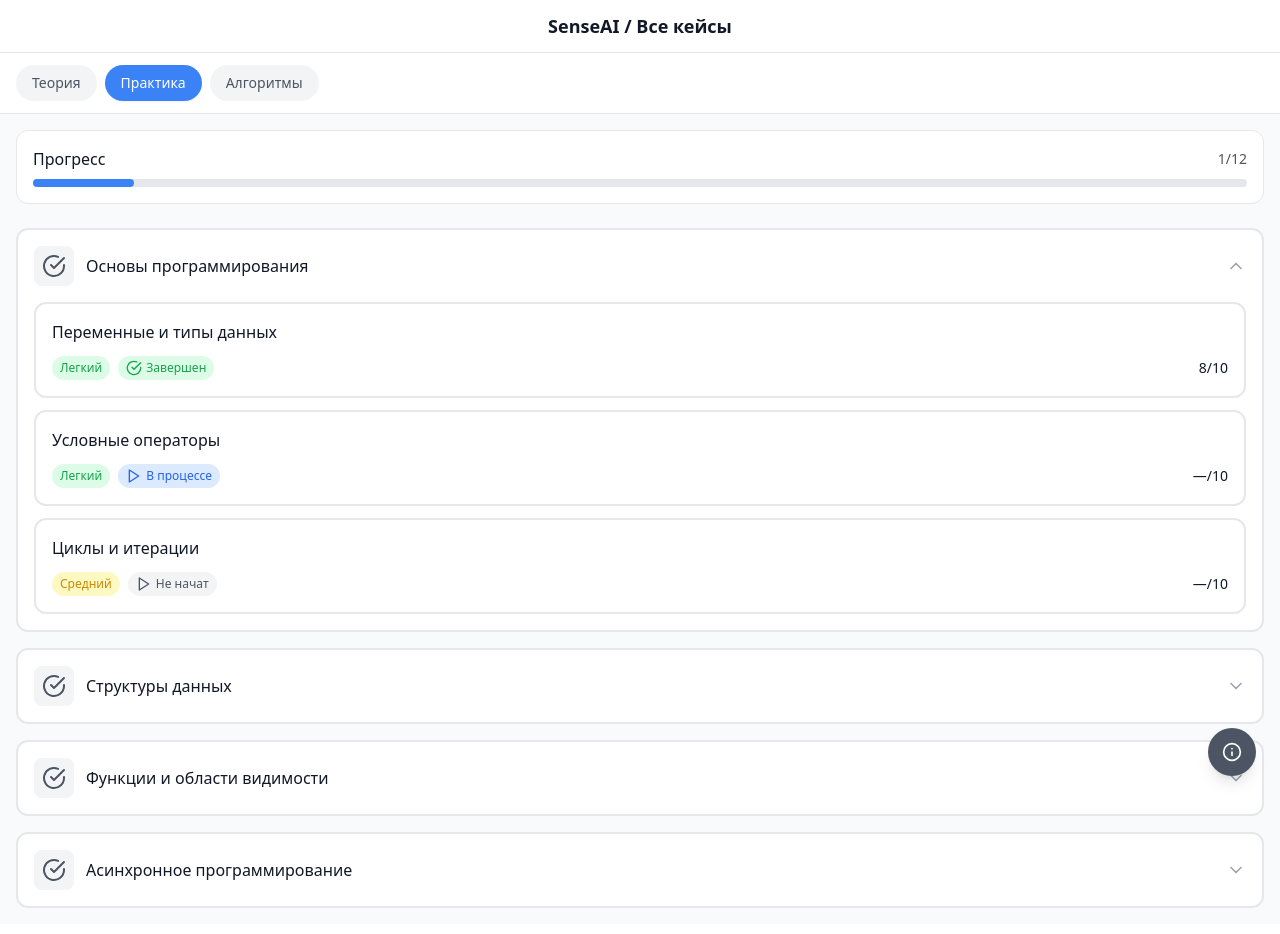
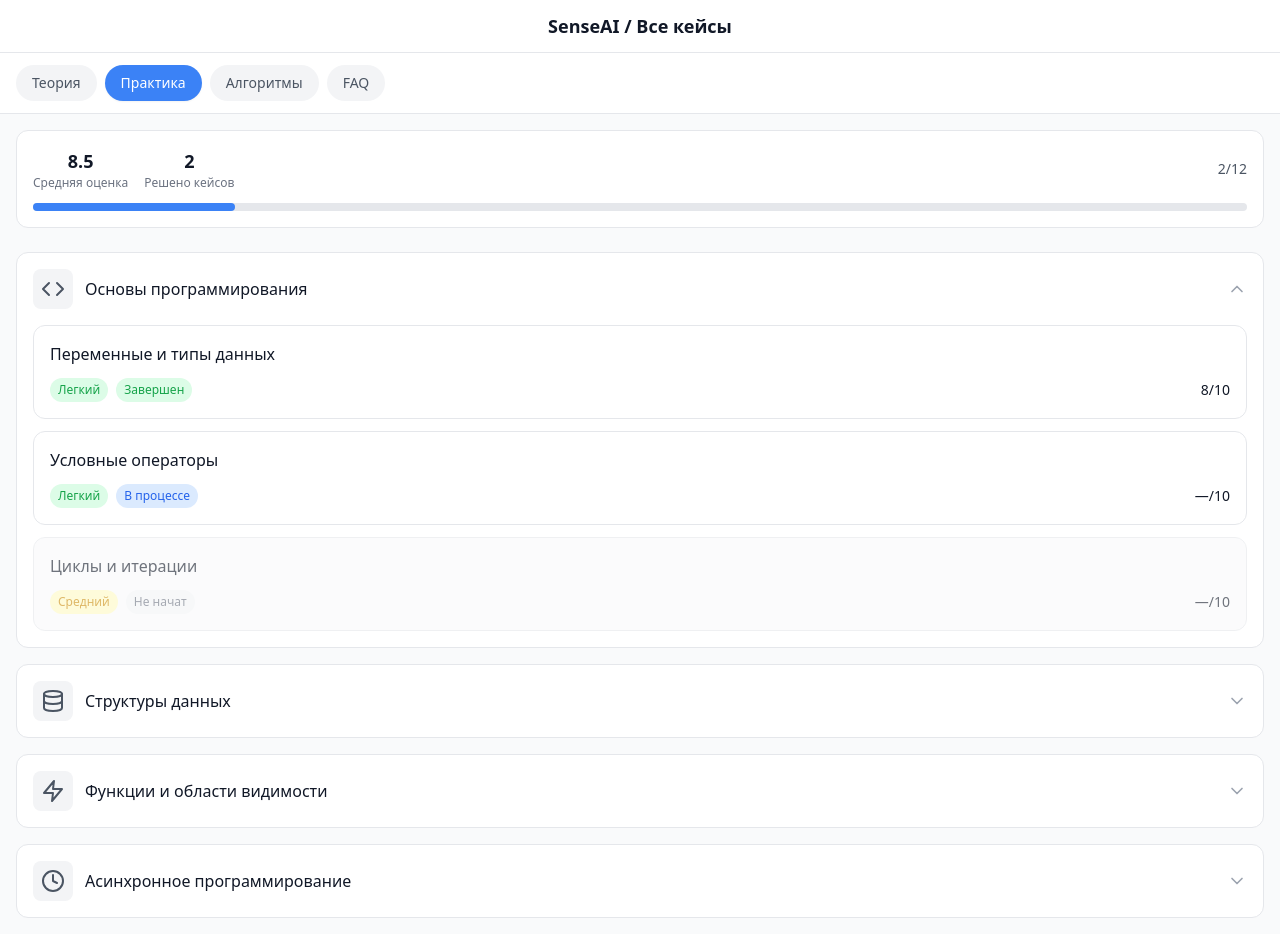
Before and after one commit to aleksey-kantuzov/practice-menu, a React (Vite) app: page / in a window 1280 px wide. Both pictures are taken after a click on the button "Основы программирования". Built offline with nearby package versions, Linux system fonts and the light colour scheme.

Commit message:
Корректировки макета практики

```diff
--- a/src/App.tsx
+++ b/src/App.tsx
@@ -6,12 +6,10 @@ import { AlgorithmsScreen } from './components/AlgorithmsScreen';
 import { TaskScreen } from './components/TaskScreen';
 import { FAQScreen } from './components/FAQScreen';
 import { Screen, Task } from './types';
-import { Info } from 'lucide-react';
 
 function App() {
   const [currentScreen, setCurrentScreen] = useState<Screen>('practice');
   const [selectedTask, setSelectedTask] = useState<Task | null>(null);
-  const [showFAQ, setShowFAQ] = useState(false);
 
   const handleNavigate = (screen: Screen) => {
     setCurrentScreen(screen);
@@ -25,14 +23,8 @@ function App() {
   const handleBack = () => {
     if (selectedTask) {
       setSelectedTask(null);
-    } else if (showFAQ) {
-      setShowFAQ(false);
     }
   };
-
-  if (showFAQ) {
-    return <FAQScreen onBack={handleBack} />;
-  }
 
   if (selectedTask) {
     return <TaskScreen task={selectedTask} onBack={handleBack} />;
@@ -52,15 +44,8 @@ function App() {
           <PracticeScreen onTaskClick={handleTaskClick} />
         )}
         {currentScreen === 'algorithms' && <AlgorithmsScreen />}
+        {currentScreen === 'faq' && <FAQScreen />}
       </div>
-
-      {/* FAQ Button */}
-      <button
-        onClick={() => setShowFAQ(true)}
-        className="fixed bottom-6 right-6 w-12 h-12 bg-gray-600 hover:bg-gray-700 text-white rounded-full flex items-center justify-center shadow-lg transition-all duration-200 hover:shadow-xl"
-      >
-        <Info className="w-5 h-5" />
-      </button>
     </div>
   );
 }
--- a/src/components/FAQScreen.tsx
+++ b/src/components/FAQScreen.tsx
@@ -1,14 +1,8 @@
 import React from 'react';
-import { Header } from './Header';
 
-interface FAQScreenProps {
-  onBack: () => void;
-}
-
-export const FAQScreen: React.FC<FAQScreenProps> = ({ onBack }) => {
+export const FAQScreen: React.FC = () => {
   return (
     <div className="min-h-screen bg-gray-50">
-      <Header title="FAQ" onBack={onBack} showBack />
       <div className="p-4 text-center py-20">
         <h2 className="text-xl font-semibold text-gray-900 mb-2">Часто задаваемые вопросы</h2>
         <p className="text-gray-600">Раздел в разработке</p>
--- a/src/components/NavigationTabs.tsx
+++ b/src/components/NavigationTabs.tsx
@@ -13,7 +13,8 @@ export const NavigationTabs: React.FC<NavigationTabsProps> = ({
   const tabs = [
     { id: 'theory' as Screen, label: 'Теория' },
     { id: 'practice' as Screen, label: 'Практика' },
-    { id: 'algorithms' as Screen, label: 'Алгоритмы' }
+    { id: 'algorithms' as Screen, label: 'Алгоритмы' },
+    { id: 'faq' as Screen, label: 'FAQ' }
   ];
 
   return (
--- a/src/components/PracticeAccordion.tsx
+++ b/src/components/PracticeAccordion.tsx
@@ -1,11 +1,26 @@
 import React, { useState } from 'react';
-import { ChevronDown, CheckCircle, Play, Lock } from 'lucide-react';
+import { ChevronDown, CheckCircle, Play, Lock, Code, Database, Zap, Clock } from 'lucide-react';
 import { PracticeBlock, Task } from '../types';
 
 interface PracticeAccordionProps {
   block: PracticeBlock;
   onTaskClick: (task: Task) => void;
 }
+
+const getIcon = (iconName: string) => {
+  switch (iconName) {
+    case 'Code':
+      return Code;
+    case 'Database':
+      return Database;
+    case 'Zap':
+      return Zap;
+    case 'Clock':
+      return Clock;
+    default:
+      return Code;
+  }
+};
 
 const getDifficultyColor = (difficulty: Task['difficulty']) => {
   switch (difficulty) {
@@ -29,29 +44,14 @@ const getDifficultyText = (difficulty: Task['difficulty']) => {
   }
 };
 
-const getStatusIcon = (status: Task['status']) => {
-  switch (status) {
-    case 'completed':
-      return <CheckCircle className="w-4 h-4" />;
-    case 'in_progress':
-      return <Play className="w-4 h-4" />;
-    case 'locked':
-      return <Lock className="w-4 h-4" />;
-    default:
-      return <Play className="w-4 h-4" />;
-  }
-};
-
 const getStatusColor = (status: Task['status']) => {
   switch (status) {
     case 'completed':
       return 'text-green-600 bg-green-100';
     case 'in_progress':
       return 'text-blue-600 bg-blue-100';
-    case 'locked':
-      return 'text-gray-400 bg-gray-100';
-    default:
-      return 'text-gray-600 bg-gray-100';
+    case 'not_started':
+      return 'text-gray-500 bg-gray-100';
   }
 };
 
@@ -61,9 +61,7 @@ const getStatusText = (status: Task['status']) => {
       return 'Завершен';
     case 'in_progress':
       return 'В процессе';
-    case 'locked':
-      return 'Заблокирован';
-    default:
+    case 'not_started':
       return 'Не начат';
   }
 };
@@ -73,17 +71,18 @@ export const PracticeAccordion: React.FC<PracticeAccordionProps> = ({
   onTaskClick
 }) => {
   const [isOpen, setIsOpen] = useState(false);
+  const IconComponent = getIcon(block.icon);
 
   return (
-    <div className="bg-white border-2 border-gray-200 rounded-xl overflow-hidden">
+    <div className="bg-white border border-gray-200 rounded-xl overflow-hidden">
       <button
         onClick={() => setIsOpen(!isOpen)}
-        className="w-full p-4 text-left hover:border-blue-300 hover:bg-blue-50 transition-all duration-200"
+        className="w-full p-4 text-left hover:bg-gray-50 transition-all duration-200"
       >
         <div className="flex items-center justify-between">
           <div className="flex items-center space-x-3">
             <div className="p-2 rounded-lg bg-gray-100">
-              <CheckCircle className="w-6 h-6 text-gray-600" />
+              <IconComponent className="w-6 h-6 text-gray-600" />
             </div>
             <div>
               <h3 className="font-medium text-gray-900">{block.title}</h3>
@@ -106,11 +105,11 @@ export const PracticeAccordion: React.FC<PracticeAccordionProps> = ({
           {block.tasks.map((task) => (
             <button
               key={task.id}
-              onClick={() => task.status !== 'locked' && onTaskClick(task)}
-              disabled={task.status === 'locked'}
-              className={`w-full p-4 rounded-xl border-2 text-left transition-all duration-200 ${
-                task.status === 'locked'
-                  ? 'border-gray-200 bg-gray-50 opacity-50 cursor-not-allowed'
+              onClick={() => task.status !== 'not_started' && onTaskClick(task)}
+              disabled={task.status === 'not_started'}
+              className={`w-full p-4 rounded-xl border text-left transition-all duration-200 ${
+                task.status === 'not_started'
+                  ? 'border-gray-200 bg-gray-50 opacity-60 cursor-not-allowed'
                   : 'border-gray-200 bg-white hover:border-blue-300 hover:bg-blue-50 hover:shadow-md'
               }`}
             >
@@ -126,11 +125,10 @@ export const PracticeAccordion: React.FC<PracticeAccordionProps> = ({
                         {getDifficultyText(task.difficulty)}
                       </span>
 
-                      <span className={`px-2 py-1 text-xs font-medium rounded-full flex items-center space-x-1 ${
+                      <span className={`px-2 py-1 text-xs font-medium rounded-full ${
                         getStatusColor(task.status)
                       }`}>
-                        {getStatusIcon(task.status)}
-                        <span>{getStatusText(task.status)}</span>
+                        {getStatusText(task.status)}
                       </span>
                     </div>
 
--- a/src/components/PracticeScreen.tsx
+++ b/src/components/PracticeScreen.tsx
@@ -15,12 +15,30 @@ export const PracticeScreen: React.FC<PracticeScreenProps> = ({
     sum + block.tasks.filter(task => task.status === 'completed').length, 0
   );
 
+  // Вычисляем среднюю оценку по завершенным задачам
+  const completedTasksWithScores = practiceBlocks.flatMap(block =>
+    block.tasks.filter(task => task.status === 'completed' && task.best_score !== null)
+  );
+
+  const averageScore = completedTasksWithScores.length > 0
+    ? Math.round(completedTasksWithScores.reduce((sum, task) => sum + (task.best_score || 0), 0) / completedTasksWithScores.length * 10) / 10
+    : 0;
+
   return (
     <div className="min-h-screen bg-gray-50">
       <div className="p-4">
         <div className="mb-6 p-4 bg-white rounded-xl border border-gray-200">
-          <div className="flex items-center justify-between mb-2">
-            <h3 className="font-medium text-gray-900">Прогресс</h3>
+          <div className="flex items-center justify-between mb-3">
+            <div className="flex items-center space-x-4">
+              <div className="text-center">
+                <div className="text-lg font-bold text-gray-900">{averageScore}</div>
+                <div className="text-xs text-gray-500">Средняя оценка</div>
+              </div>
+              <div className="text-center">
+                <div className="text-lg font-bold text-gray-900">{completedTasks}</div>
+                <div className="text-xs text-gray-500">Решено кейсов</div>
+              </div>
+            </div>
             <span className="text-sm font-medium text-gray-600">{completedTasks}/{totalTasks}</span>
           </div>
           <div className="w-full bg-gray-200 rounded-full h-2">
--- a/src/data/practiceData.ts
+++ b/src/data/practiceData.ts
@@ -5,6 +5,7 @@ export const practiceBlocks: PracticeBlock[] = [
     id: 1,
     title: "Основы программирования",
     description: "Базовые концепции и принципы разработки",
+    icon: "Code",
     tasks: [
       {
         id: 1,
@@ -36,6 +37,7 @@ export const practiceBlocks: PracticeBlock[] = [
     id: 2,
     title: "Структуры данных",
     description: "Работа с массивами, объектами и коллекциями",
+    icon: "Database",
     tasks: [
       {
         id: 4,
@@ -67,6 +69,7 @@ export const practiceBlocks: PracticeBlock[] = [
     id: 3,
     title: "Функции и области видимости",
     description: "Создание и использование функций",
+    icon: "Zap",
     tasks: [
       {
         id: 7,
@@ -98,20 +101,21 @@ export const practiceBlocks: PracticeBlock[] = [
     id: 4,
     title: "Асинхронное программирование",
     description: "Работа с промисами и асинхронным кодом",
+    icon: "Clock",
     tasks: [
       {
         id: 10,
         title: "Промисы и then/catch",
         difficulty: 'medium',
-        status: 'not_started',
-        best_score: null,
+        status: 'completed',
+        best_score: 9,
         description: "Основы асинхронной работы с промисами"
       },
       {
         id: 11,
         title: "Async/Await синтаксис",
         difficulty: 'medium',
-        status: 'not_started',
+        status: 'in_progress',
         best_score: null,
         description: "Современный подход к асинхронности"
       },
--- a/src/types.ts
+++ b/src/types.ts
@@ -11,6 +11,7 @@ export interface PracticeBlock {
   id: number;
   title: string;
   description: string;
+  icon: string;
   tasks: Task[];
 }
 
```
